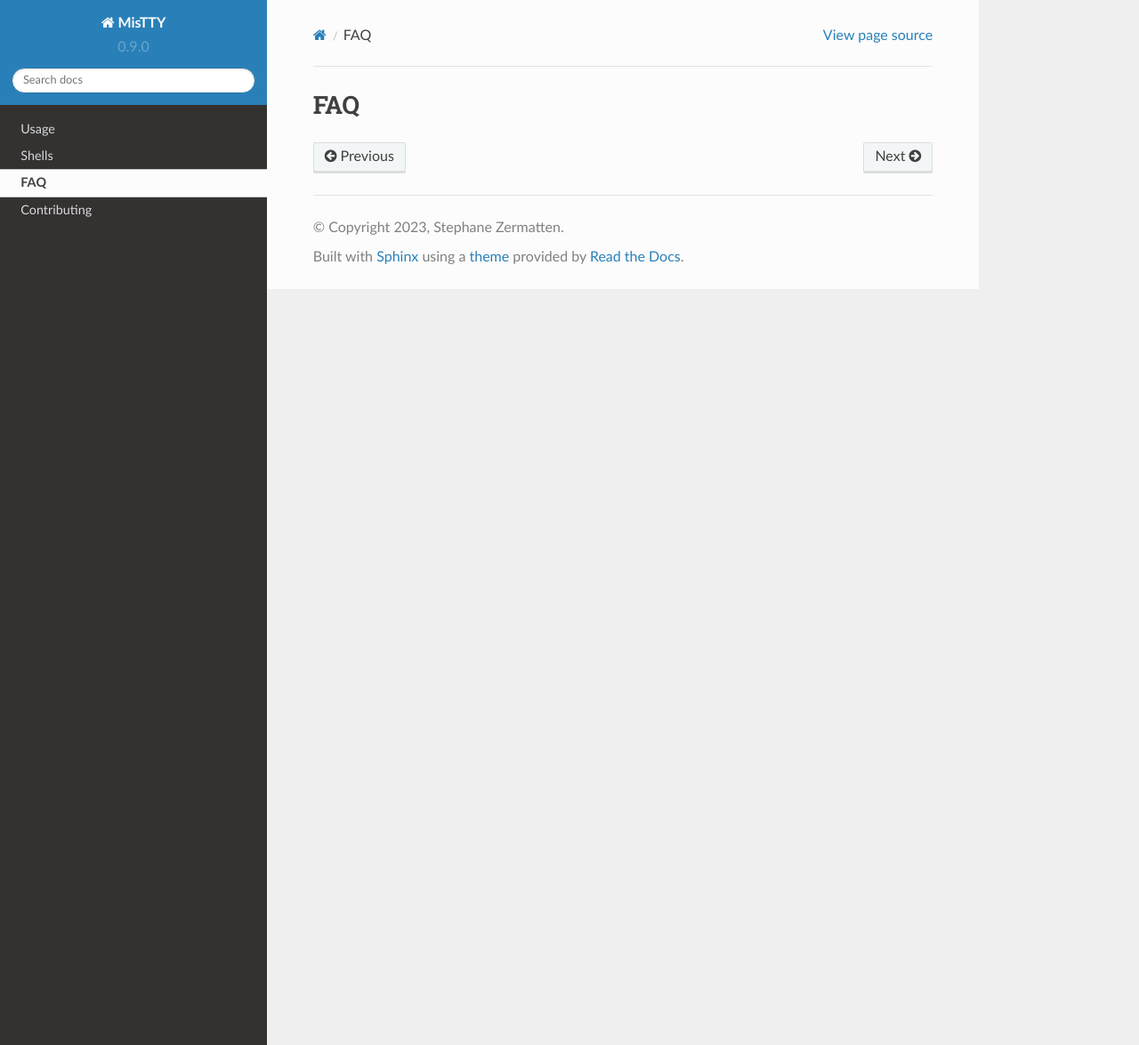
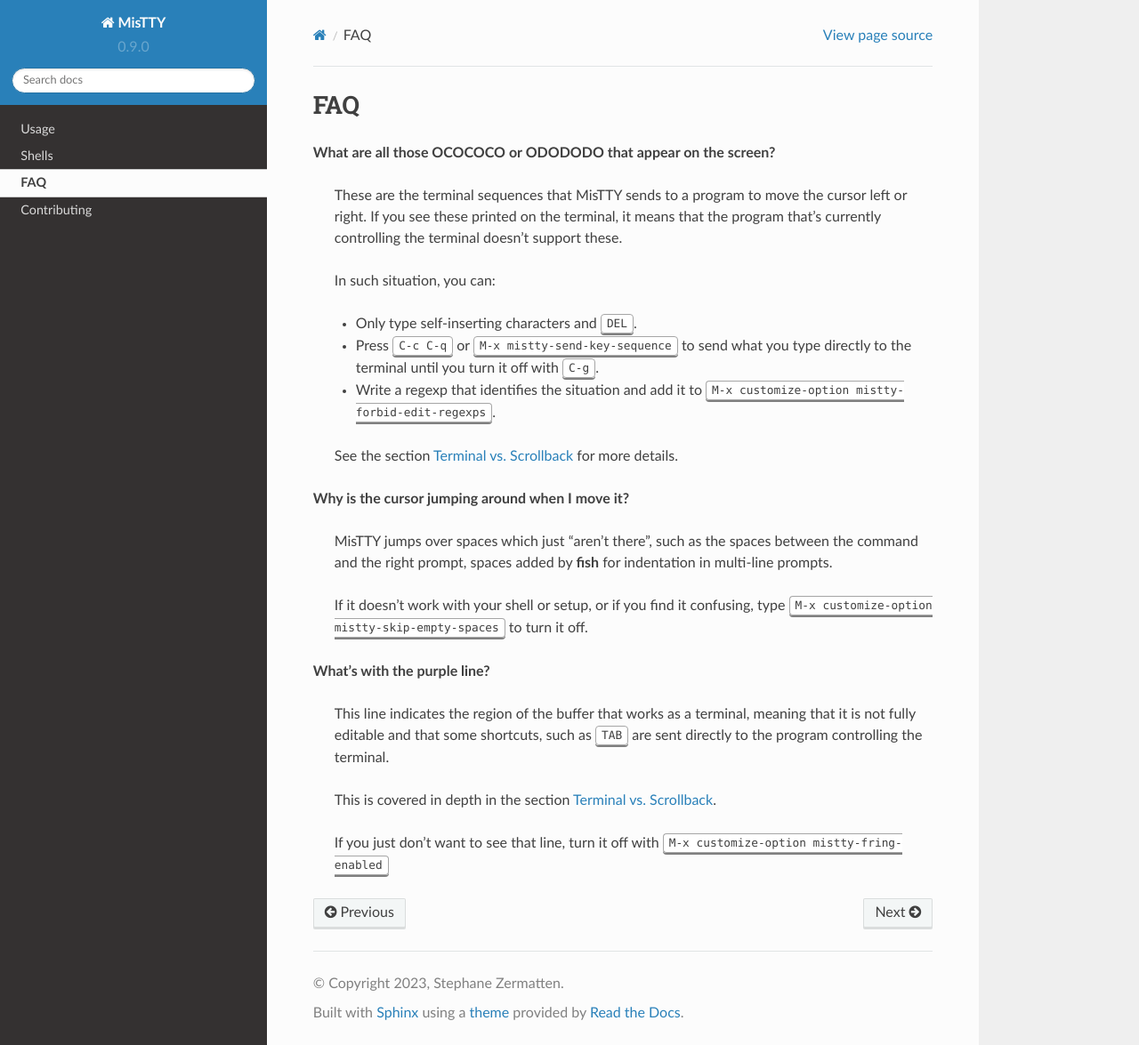
Before and after one commit to szermatt/mistty, a Sphinx documentation site: the page built from docs/source/faq.rst, in a window 1280 px wide and 1175 px high. Shown: the whole window at 89% size. Built offline with Sphinx 7.4.7 and the Read the Docs theme 2.0.0, drawn with Linux system fonts in a browser that asks for light colours; pages that are not in the unit, such as notebooks, are missing from menus.

Commit message:
First FAQ questions.

```diff
--- a/docs/source/faq.rst
+++ b/docs/source/faq.rst
@@ -1,2 +1,44 @@
 FAQ
 ===
+
+**What are all those OCOCOCO or ODODODO that appear on the screen?**
+
+     These are the terminal sequences that MisTTY sends to a program
+     to move the cursor left or right. If you see these printed on the
+     terminal, it means that the program that's currently controlling
+     the terminal doesn't support these.
+
+     In such situation, you can:
+
+     - Only type self-inserting characters and :kbd:`DEL`.
+
+     - Press :kbd:`C-c C-q` or :kbd:`M-x mistty-send-key-sequence` to
+       send what you type directly to the terminal until you turn it
+       off with :kbd:`C-g`.
+
+     - Write a regexp that identifies the situation and add it to
+       :kbd:`M-x customize-option mistty-forbid-edit-regexps`.
+
+     See the section :ref:`term-vs-scroll` for more details.
+
+**Why is the cursor jumping around when I move it?**
+
+    MisTTY jumps over spaces which just "aren't there", such as the
+    spaces between the command and the right prompt, spaces added by
+    :program:`fish` for indentation in multi-line prompts.
+
+    If it doesn't work with your shell or setup, or if you find it
+    confusing, type :kbd:`M-x customize-option
+    mistty-skip-empty-spaces` to turn it off.
+
+**What's with the purple line?**
+
+    This line indicates the region of the buffer that works as a
+    terminal, meaning that it is not fully editable and that some
+    shortcuts, such as :kbd:`TAB` are sent directly to the program
+    controlling the terminal.
+
+    This is covered in depth in the section :ref:`term-vs-scroll`.
+
+    If you just don't want to see that line, turn it off with
+    :kbd:`M-x customize-option mistty-fring-enabled`
--- a/docs/source/usage.rst
+++ b/docs/source/usage.rst
@@ -48,10 +48,14 @@
     M-x mistty-create
     M-x mistty
 
-.. _vs:
+.. _term-vs-scroll:
 
 Terminal vs. Scrollback
 -----------------------
+
+.. _send-keys:
+
+M-x send-key ...
 
 .. _navigation:
 
```
Also changed, not shown: docs/source/index.rst (+3 -4 lines).
